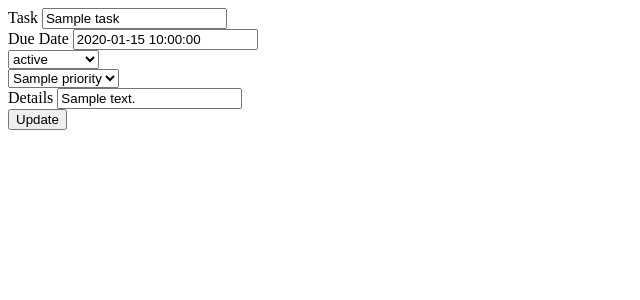
After one commit to KhadijaAhmadova/cs50_final_project, a Flask app: template templates/update_task.html in a window 1280 px wide. The commit adds this page. Shown: the top 300 px of the page, without its empty margins (0-640 px from the left). Run offline with Flask 3, Linux system fonts and the light colour scheme; the template is opened without the code that fills it: most values are stand-ins (such as "Sample title", 1, 10 or a date in 2020).

Commit message:
enabled updating and editing tasks

```diff
--- a/app.py
+++ b/app.py
@@ -130,3 +130,29 @@ def add_task():
         connection.close()
 
         return redirect("/")
+
+
+@app.route("/update_task")
+@login_required
+def update_task():
+
+    connection = sqlite3.connection("database.db")
+    cursor = connection.cursor()
+
+    if request.method == "GET":
+        cursor.execute("SELECT * FROM tasks WHERE user_id = (?)", (session.get("user_id"),))
+        task = cursor.fetchone()
+        return render_template("update_task.html", task=task)
+    elif request.method == "POST":
+        task = request.form.get('task')
+        due = request.form.get('due')
+        completion_status = request.form.get('completion_status')
+        priority = request.form.get('priority')
+        details = request.form.get('details')
+
+        cursor.execute("INSERT INTO tasks (task, due, completion_status, priority, details) VALUES (?, ?, ?, ?, ?)", task, due, completion_status, priority, details)
+        connection.commit()
+        cursor.close()
+        connection.close()
+
+        return redirect("/")
--- a/templates/index.html
+++ b/templates/index.html
@@ -19,11 +19,12 @@
             {% for task in tasks %}
                 <tr>
                     <td>{{ task.id }}</td>
-                    <td>{{ task.task_name}}</td>
+                    <td>{{ task.task}}</td>
                     <td>{{ task.due }}</td>
                     <td>{{ task.completion_status}}</td>
                     <td>{{ task.priority}}</td>
                     <td>{{ task.details}}</td>
+                    <td><a href="{{ url_for('edit_task', task_id=task.id) }}">Edit</a></td>
                 </tr>
             {% endfor %}
         </tbody>
--- /dev/null
+++ b/templates/update_task.html
@@ -0,0 +1,32 @@
+{% extends "layout.html" %}
+
+{% block title %}Update Task{% endblock %}
+
+{% block content %}
+<form action="{{ url_for('update_task') }}" method="post">
+    <label for="task">Task</label>
+    <input type="text" name="task" id="task" value="{{ task.task }}">
+    <br>
+    <label for="due">Due Date</label>
+    <input type="text" name="due" id="due" value="{{ task.due}}">
+    <br>
+    <select>
+        <option selected>{{ task.completion_status }}</option>
+        <option value="1">Not Started</option>
+        <option value="2">In Progress</option>
+        <option value="3">Done</option>
+    </select>
+    <br>
+    <select>
+        <option selected>{{ task.priority }}</option>
+        <option value="1">Low</option>
+        <option value="2">Medium</option>
+        <option value="3">High</option>
+    </select>
+        <br>
+        <label for="details">Details</label>
+        <input type="text" name="details" id="details" value="{{ task.details }}">
+        <br>
+    <button type="submit">Update</button>
+</form>
+{% endblock %}
```
